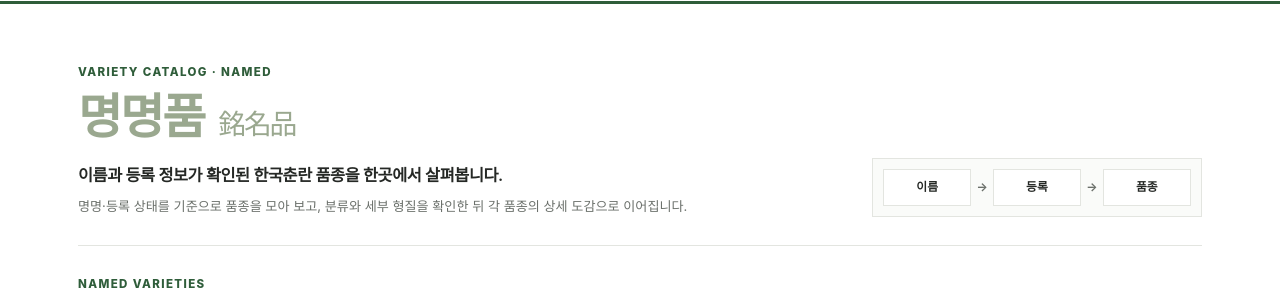
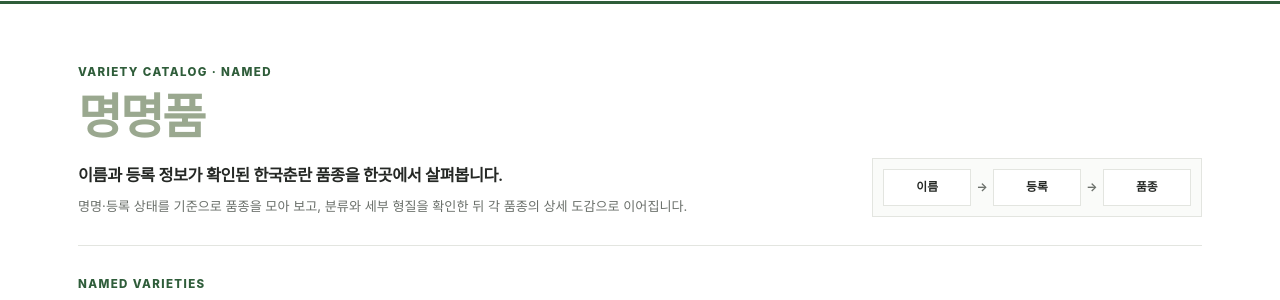
Before and after one commit to parasolra5-pixel/K-chunran, a Jekyll site: the page built from varieties/named.md, in a window 1280 px wide. Shown: the part 185-485 px from the top of the page. Built offline with Jekyll 4.4.1, drawn with Linux system fonts in a browser that asks for light colours.

Commit message:
ui: simplify catalog titles

```diff
--- a/varieties/named.md
+++ b/varieties/named.md
@@ -7,7 +7,7 @@ permalink: /varieties/named/
 <section class="kc-leaf-hero kc-named-hero">
   <div>
     <p class="kc-page-kicker">VARIETY CATALOG · NAMED</p>
-    <h1>명명품 <span style="font-size: 0.58em; font-weight: 400; margin-left: 0.18em;">銘名品</span></h1>
+    <h1>명명품 </h1>
     <p class="kc-page-lead">이름과 등록 정보가 확인된 한국춘란 품종을 한곳에서 살펴봅니다.</p>
     <p class="kc-page-copy">명명·등록 상태를 기준으로 품종을 모아 보고, 분류와 세부 형질을 확인한 뒤 각 품종의 상세 도감으로 이어집니다.</p>
   </div>
```
